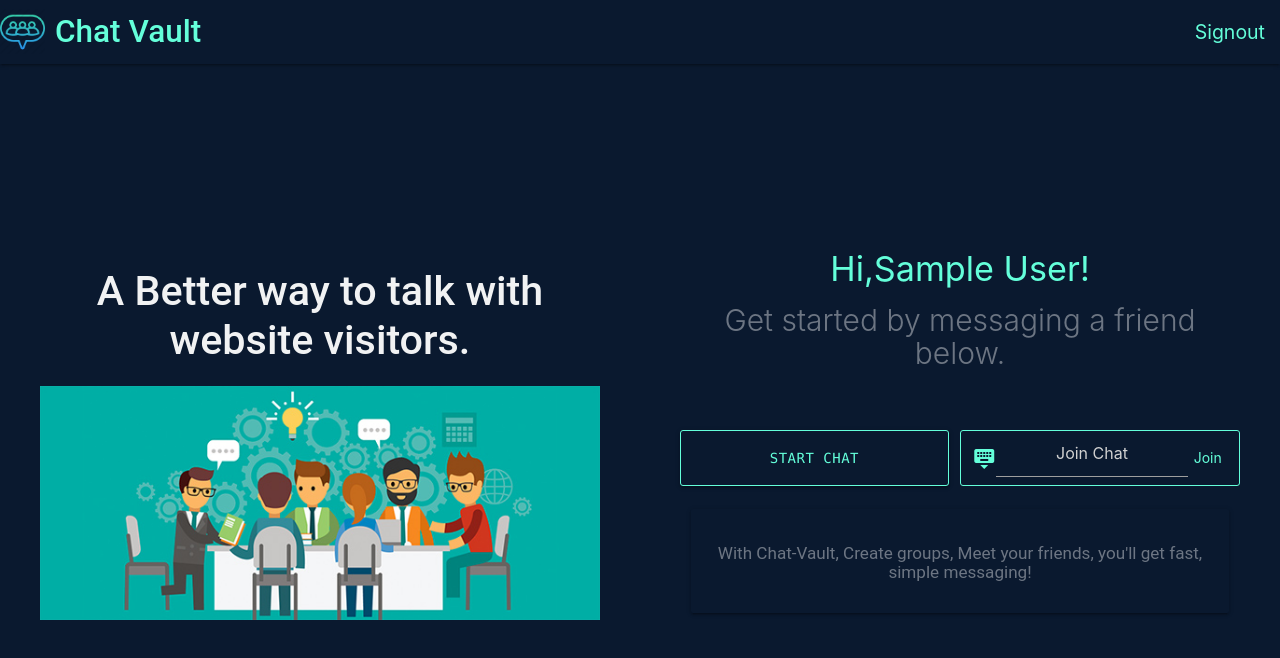
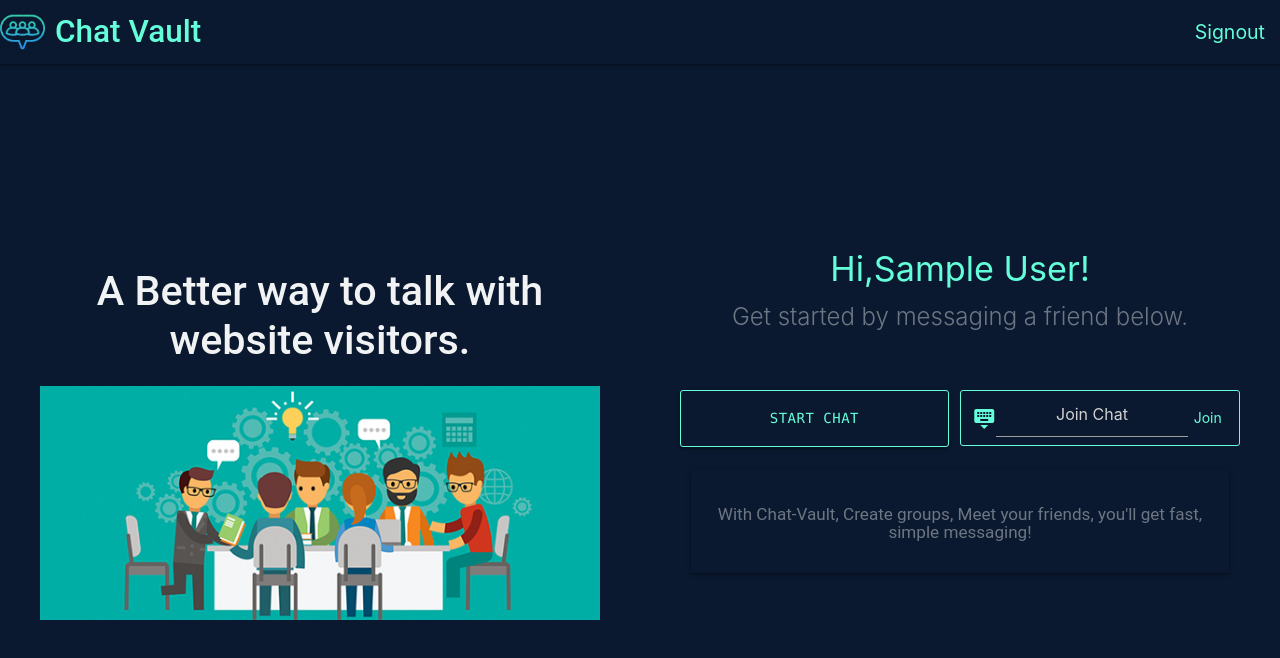
Before and after one commit to RagulRaj-S/Chat-Vault, a Vue app: page /home in a window 1280 px wide. Shown: the top 658 px of the page. Built offline with nearby package versions, Linux system fonts and the light colour scheme; no server answers; sample sign-in values are in the browser's storage; what vue-chat-scroll would draw is missing.

Commit message:
Adding files.

```diff
--- a/src/components/Index.vue
+++ b/src/components/Index.vue
@@ -154,9 +154,9 @@ h4 {
   text-align: center;
 }
 h5 {
-  font-size: 2rem;
+  font-size: 1.6rem;
   font-weight: 300;
-  color:rgba(255, 255, 255, 0.404);
+  color:rgba(255, 255, 255, 0.404)!important;
   text-align: center;
 }
 h6 {
--- a/src/components/Signup.vue
+++ b/src/components/Signup.vue
@@ -104,7 +104,7 @@ export default {
 h3 {
   font-family: 'Google Sans Display',Roboto,Arial,sans-serif;
   font-size: 3.15rem;
-  font-weight: 400;
+  font-weight: 500;
   letter-spacing: 0;
   line-height: 3.25rem;
   text-align: center;
```
